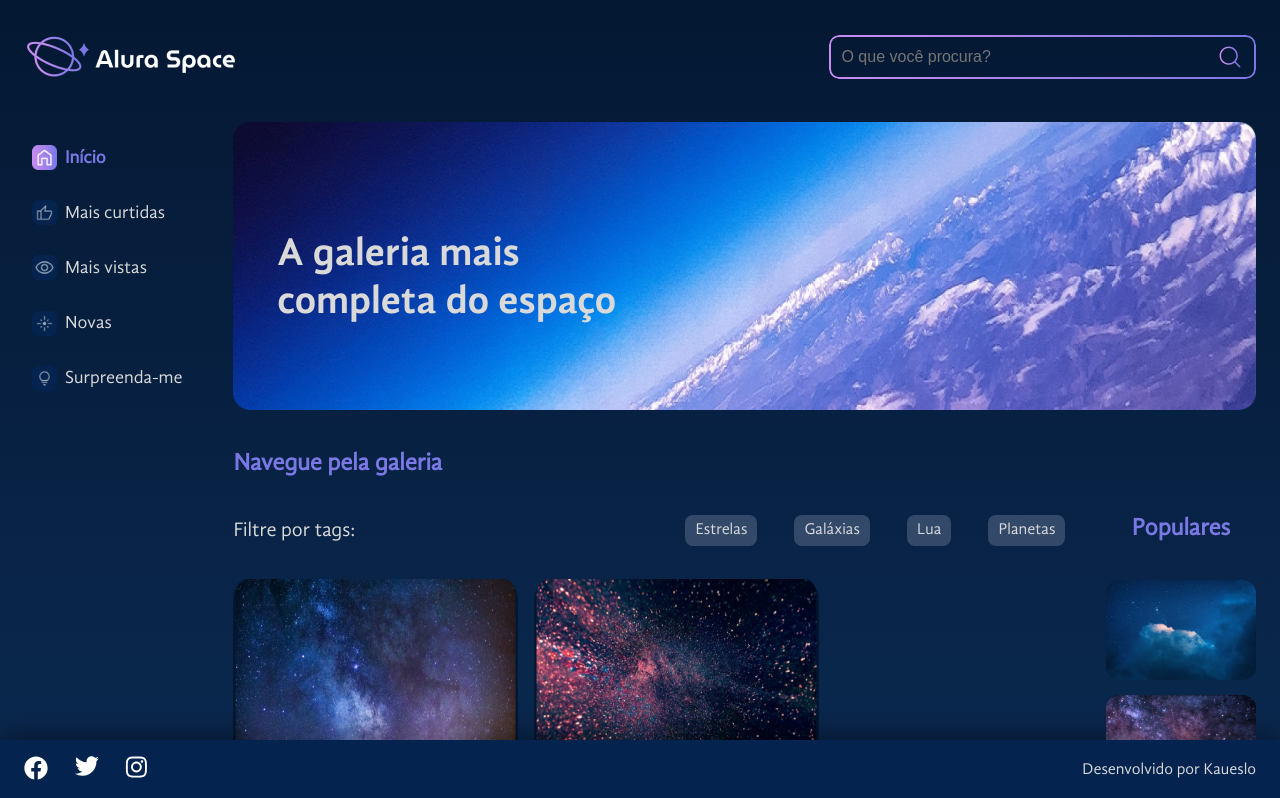
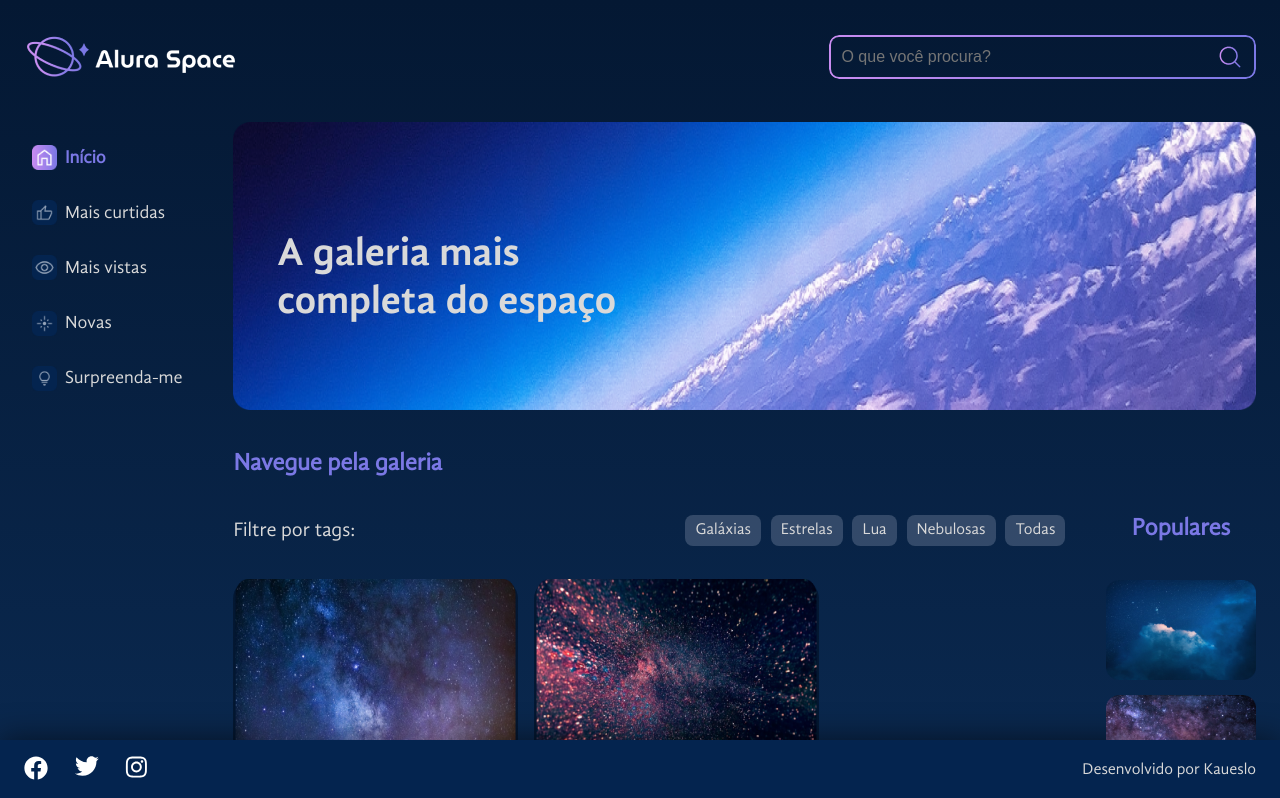
Before and after one commit to kaueslo/Espaco, a React (Create React App) app: page / in a window 1280 px wide. Shown: the top 798 px of the page. Built offline with nearby package versions, Linux system fonts and the light colour scheme.

Commit message:
Deixando as tags funcionais

```diff
--- a/src/componentes/Galeria/index.jsx
+++ b/src/componentes/Galeria/index.jsx
@@ -3,13 +3,26 @@
 import styles from './Galeria.module.scss'
 import Cards from './Cards'
 import fotos from './fotos.json'
+import { useState } from 'react'
 
 export default function Galeria() {
+  //Hooks
+  const [itens, setItens] = useState(fotos);
+  const tags = [...new Set(fotos.map((valor) => valor.tag))]
+
+  const filtraFotos = (tag) => {
+    const novasFotos = fotos.filter((foto) =>{
+      return foto.tag === tag;
+    })
+
+    setItens(novasFotos)
+  }
+
   return (
     <section className={styles.galeria}>
         <h2>Navegue pela galeria</h2>
-        <Tags />
-        <Cards fotos={fotos} styles={styles}/>
+        <Tags tags ={tags} filtraFotos={filtraFotos} setItens={setItens} />
+        <Cards fotos={itens} styles={styles}/>
     </section>
   )
 }
--- a/src/componentes/Tags/Index.jsx
+++ b/src/componentes/Tags/Index.jsx
@@ -1,15 +1,19 @@
 import React from 'react'
 import styles from './Tags.module.scss'
+import fotos from '../Galeria/fotos.json'
 
-export default function Tags() {
+//Para ver a lógica da filtragem, basta acompanhar o fluxo de tags e filtrafotos e setItens
+export default function Tags({tags, filtraFotos, setItens}) {
   return (
     <div className={styles.tags}>
         <p>Filtre por tags:</p>
         <ul className={styles.tags__lista}>
-            <li>Estrelas</li>
-            <li>Galáxias</li>
-            <li>Lua</li>
-            <li>Planetas</li>
+            {tags.map((tag) => {
+              return(
+                <li key={tag} onClick={() => filtraFotos(tag)}>{tag}</li>
+              )
+            })}
+            <li onClick={() => setItens(fotos)}>Todas</li>
         </ul>
     </div>
   )
```
